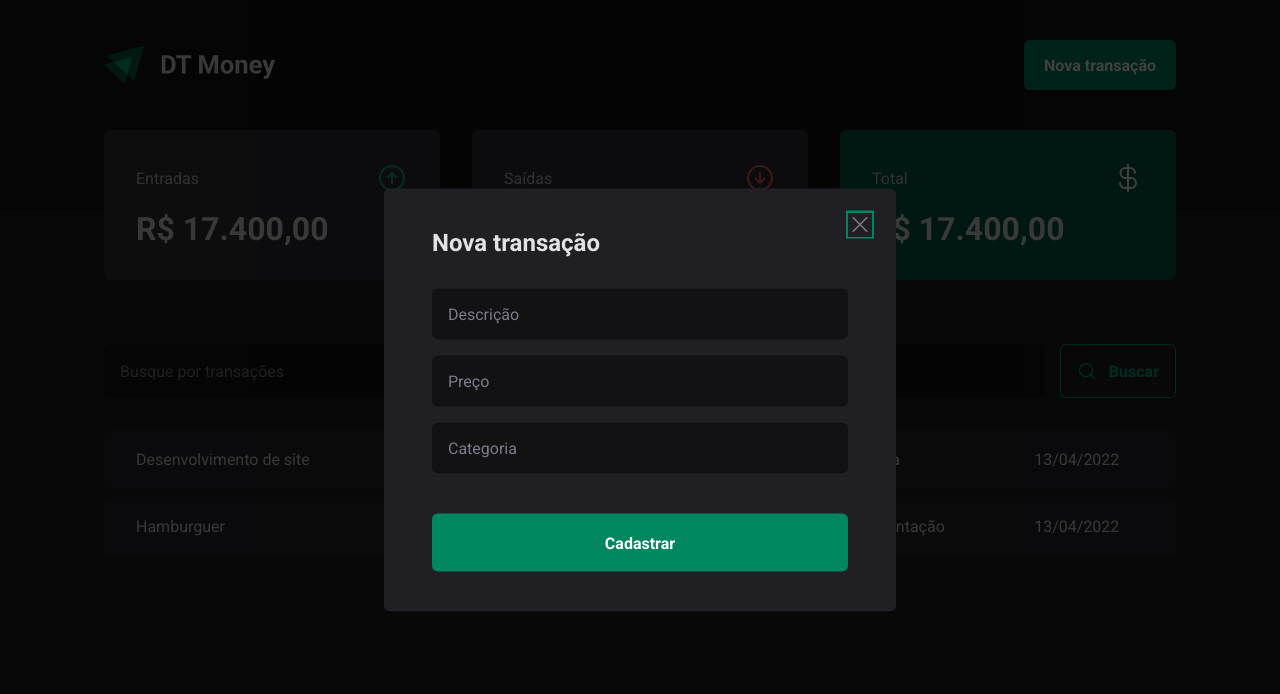
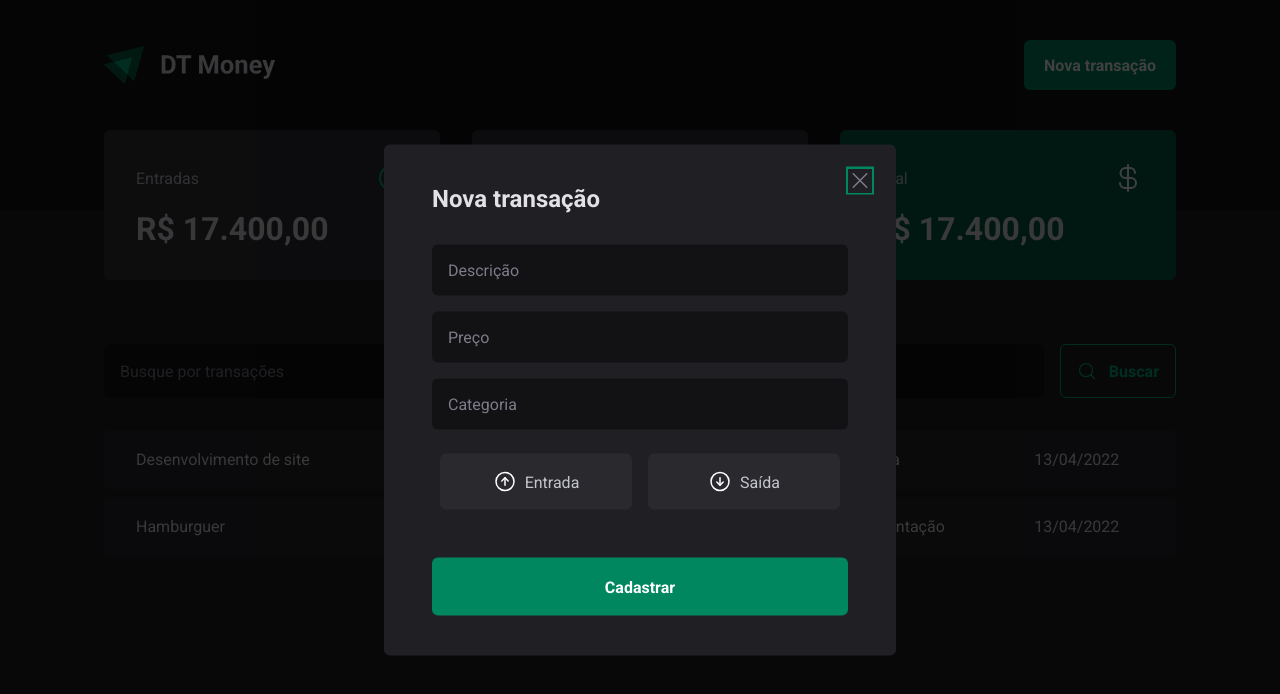
Before and after one commit to Vander-Reis/dt-money, a React (Vite) app: page / in a window 1280 px wide. Both pictures are taken after a click on the button "Nova transação". Shown: the top 694 px of the page. Built offline with nearby package versions, Linux system fonts and the light colour scheme.

Commit message:
Estrutura visual - Criando radio button acessível

```diff
--- a/package.json
+++ b/package.json
@@ -10,6 +10,7 @@
   },
   "dependencies": {
     "@radix-ui/react-dialog": "^1.0.0",
+    "@radix-ui/react-radio-group": "^1.1.0",
     "phosphor-react": "^1.4.1",
     "react": "^18.2.0",
     "react-dom": "^18.2.0",
--- a/src/components/NewTransactionModal/index.tsx
+++ b/src/components/NewTransactionModal/index.tsx
@@ -1,6 +1,12 @@
 import * as Dialog from '@radix-ui/react-dialog'
-import { X } from 'phosphor-react'
-import { Overlay, Content, CloseButton } from './styles'
+import { ArrowCircleUp, X, ArrowCircleDown } from 'phosphor-react'
+import {
+  Overlay,
+  Content,
+  CloseButton,
+  TransactionsTypeButton,
+  TransactionType,
+} from './styles'
 export function NewTransactionModal() {
   return (
     <Dialog.Portal>
@@ -17,6 +23,18 @@
           <input type="text" placeholder="Preço" required />
           <input type="text" placeholder="Categoria" required />
 
+          <TransactionType>
+            <TransactionsTypeButton variant="income" value="income">
+              <ArrowCircleUp size={24} />
+              Entrada
+            </TransactionsTypeButton>
+
+            <TransactionsTypeButton variant="outcome" value="outcome">
+              <ArrowCircleDown size={24} />
+              Saída
+            </TransactionsTypeButton>
+          </TransactionType>
+
           <button type="submit">Cadastrar</button>
         </form>
       </Content>
--- a/src/components/NewTransactionModal/styles.ts
+++ b/src/components/NewTransactionModal/styles.ts
@@ -1,5 +1,6 @@
 import styled from 'styled-components'
 import * as Dialog from '@radix-ui/react-dialog'
+import * as RadioGroup from '@radix-ui/react-radio-group'
 
 export const Overlay = styled(Dialog.Overlay)`
   position: fixed;
@@ -68,3 +69,53 @@
   cursor: pointer;
   color: ${(props) => props.theme['gray-500']};
 `
+
+export const TransactionType = styled(RadioGroup.Root)`
+  display: grid;
+  grid-template-columns: repeat(2, 1fr);
+  gap: 1rem;
+  margin: 0.5rem;
+`
+
+interface TransactionTypeButtonProps {
+  variant: 'income' | 'outcome'
+}
+
+export const TransactionsTypeButton = styled(
+  RadioGroup.Item,
+)<TransactionTypeButtonProps>`
+  background: ${(props) => props.theme['gray-700']};
+  padding: 1rem;
+  display: flex;
+  align-items: center;
+  justify-content: center;
+  gap: 0.5rem;
+  border-radius: 6px;
+  cursor: pointer;
+  border: 0;
+  color: ${(props) => props.theme['gray-300']};
+
+  svg {
+    color: ${(props) =>
+      props.variant === 'income'
+        ? props.theme['green-300']
+        : props.theme['red-300']};
+  }
+
+  &[data-state='unchecked']:hover {
+    transition: all 0.2s;
+    background: ${(props) => props.theme['gray-600']};
+  }
+
+  &[data-state='checked'] {
+    color: ${(props) => props.theme.white};
+    background: ${(props) =>
+      props.variant === 'income'
+        ? props.theme['green-500']
+        : props.theme['red-500']};
+  }
+
+  svg {
+    color: ${(props) => props.theme.white};
+  }
+`
```
Also changed, not shown: 1 other file (tests, documents, lock files or other folders).
